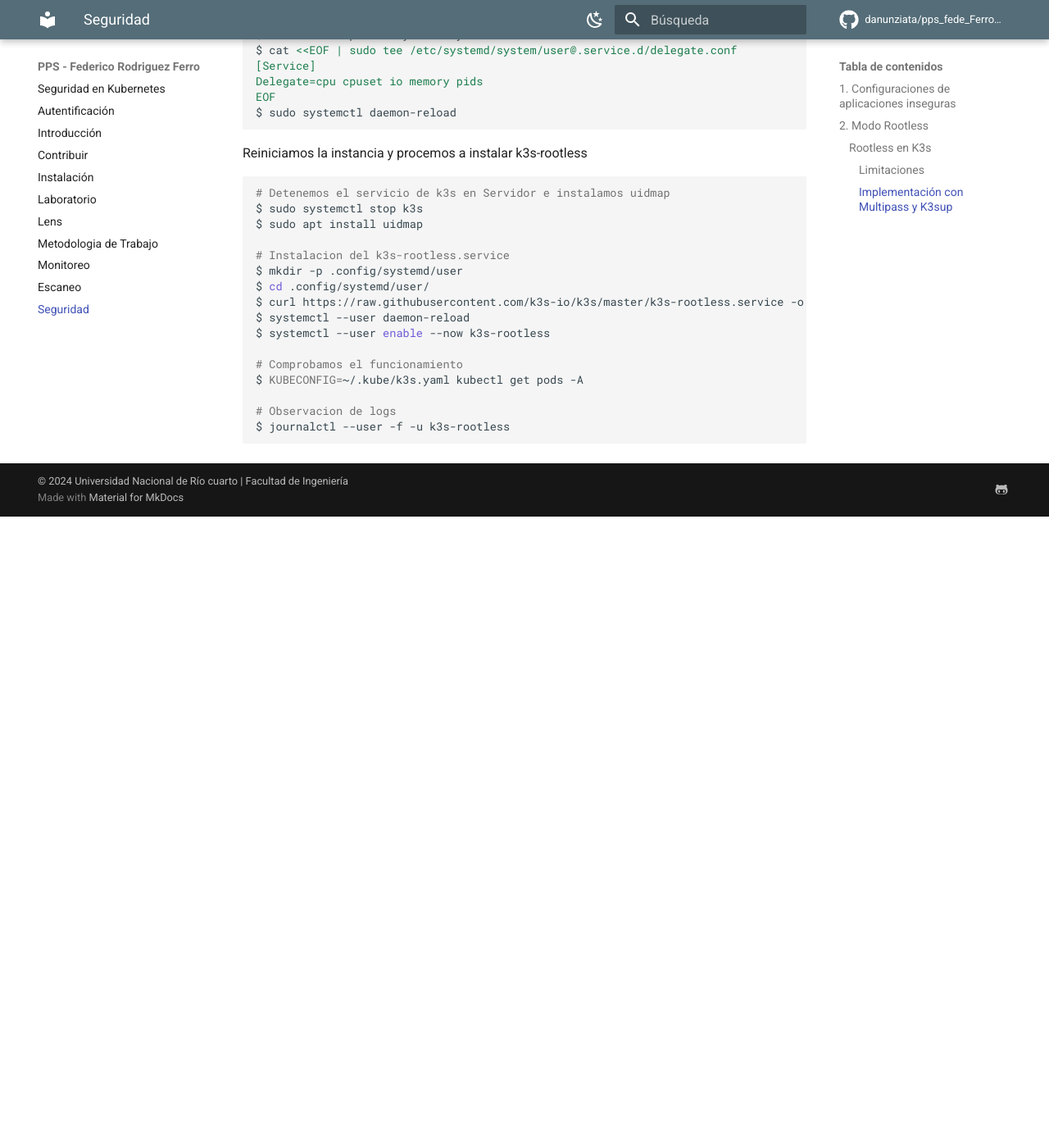
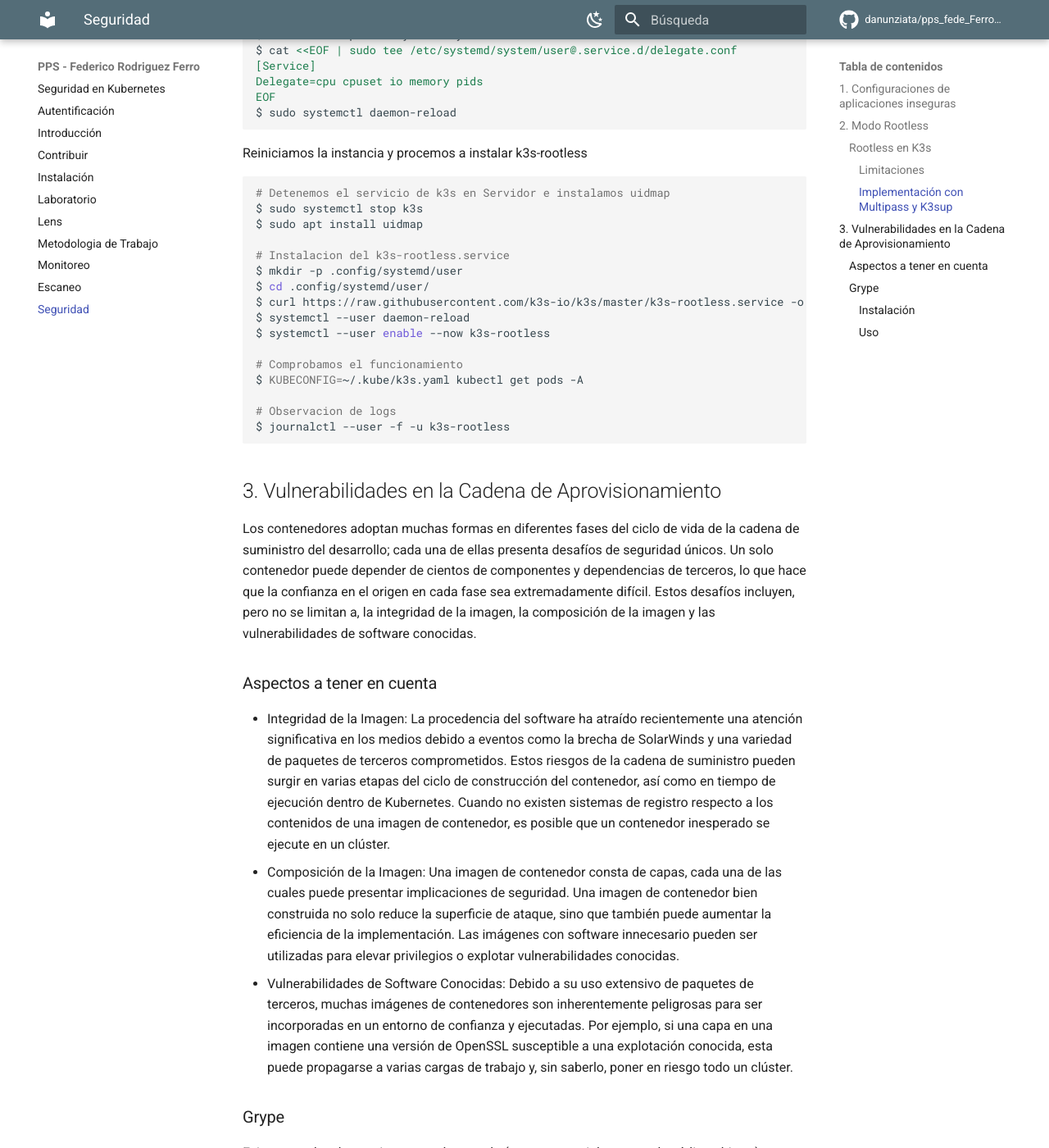
Before and after one commit to danunziata/pps_fede_Ferro_2024, an MkDocs documentation site: the page built from docs/seguridad.md, in a window 1280 px wide and 1400 px high, scrolled down 2962 px. Shown: the whole window at 82% size. Built offline with MkDocs 1.6.1 and Material for MkDocs 9.7.7, drawn with Linux system fonts in a browser that asks for light colours; comment, search, counter and statistics services are not loaded; before the commit the page ends 3592 px from its top, so only the background shows below that; some of the changed text lies outside the part shown.

Commit message:
docs: added images vulnerabilty section

````diff
--- a/docs/seguridad.md
+++ b/docs/seguridad.md
@@ -87,3 +87,42 @@
 # Observacion de logs
 $ journalctl --user -f -u k3s-rootless
 ```
+
+## 3. Vulnerabilidades en la Cadena de Aprovisionamiento
+
+Los contenedores adoptan muchas formas en diferentes fases del ciclo de vida de la cadena de suministro del desarrollo; cada una de ellas presenta desafíos de seguridad únicos. Un solo contenedor puede depender de cientos de componentes y dependencias de terceros, lo que hace que la confianza en el origen en cada fase sea extremadamente difícil. Estos desafíos incluyen, pero no se limitan a, la integridad de la imagen, la composición de la imagen y las vulnerabilidades de software conocidas.
+
+### Aspectos a tener en cuenta
+
+- Integridad de la Imagen: La procedencia del software ha atraído recientemente una atención significativa en los medios debido a eventos como la brecha de SolarWinds y una variedad de paquetes de terceros comprometidos. Estos riesgos de la cadena de suministro pueden surgir en varias etapas del ciclo de construcción del contenedor, así como en tiempo de ejecución dentro de Kubernetes. Cuando no existen sistemas de registro respecto a los contenidos de una imagen de contenedor, es posible que un contenedor inesperado se ejecute en un clúster.
+- Composición de la Imagen: Una imagen de contenedor consta de capas, cada una de las cuales puede presentar implicaciones de seguridad. Una imagen de contenedor bien construida no solo reduce la superficie de ataque, sino que también puede aumentar la eficiencia de la implementación. Las imágenes con software innecesario pueden ser utilizadas para elevar privilegios o explotar vulnerabilidades conocidas.
+- Vulnerabilidades de Software Conocidas: Debido a su uso extensivo de paquetes de terceros, muchas imágenes de contenedores son inherentemente peligrosas para ser incorporadas en un entorno de confianza y ejecutadas. Por ejemplo, si una capa en una imagen contiene una versión de OpenSSL susceptible a una explotación conocida, esta puede propagarse a varias cargas de trabajo y, sin saberlo, poner en riesgo todo un clúster.
+
+### Grype
+
+Existen muchas herramientas en el mercado (tanto comerciales como de código abierto) que ofrecen escaneo de vulnerabilidades. Recientemente, encontré una herramienta de escaneo de vulnerabilidades muy ligera y ordenada, llamada Grype, gestionada por Anchore.
+
+Grype permite identificar y reportar vulnerabilidades conocidas en imágenes de contenedores, directorios y archivos individuales. Es particularmente útil para desarrolladores y equipos de seguridad que buscan asegurar sus aplicaciones y entornos de despliegue.
+
+#### Instalación
+
+Para instalar grype, alcanza con ejecutar y descargar el binario
+
+```sh
+curl -sSfL https://raw.githubusercontent.com/anchore/grype/main/install.sh | sudo sh -s -- -b /usr/local/bin
+```
+
+#### Uso
+
+Grype puede escanear imagenes provenientes de multiples fuentes ademas de Docker
+
+```sh
+# Escanea un archivo de imagen de contenedor(proveniente de `docker image save ...`, `podman save ...`)
+grype path/to/image.tar
+
+# Escanea un directorio
+grype dir:path/to/dir
+
+# Ejemplo: Escanea la ultima imagen de Grafana disponible
+grype docker:grafana/grafana:latest
+```
````
